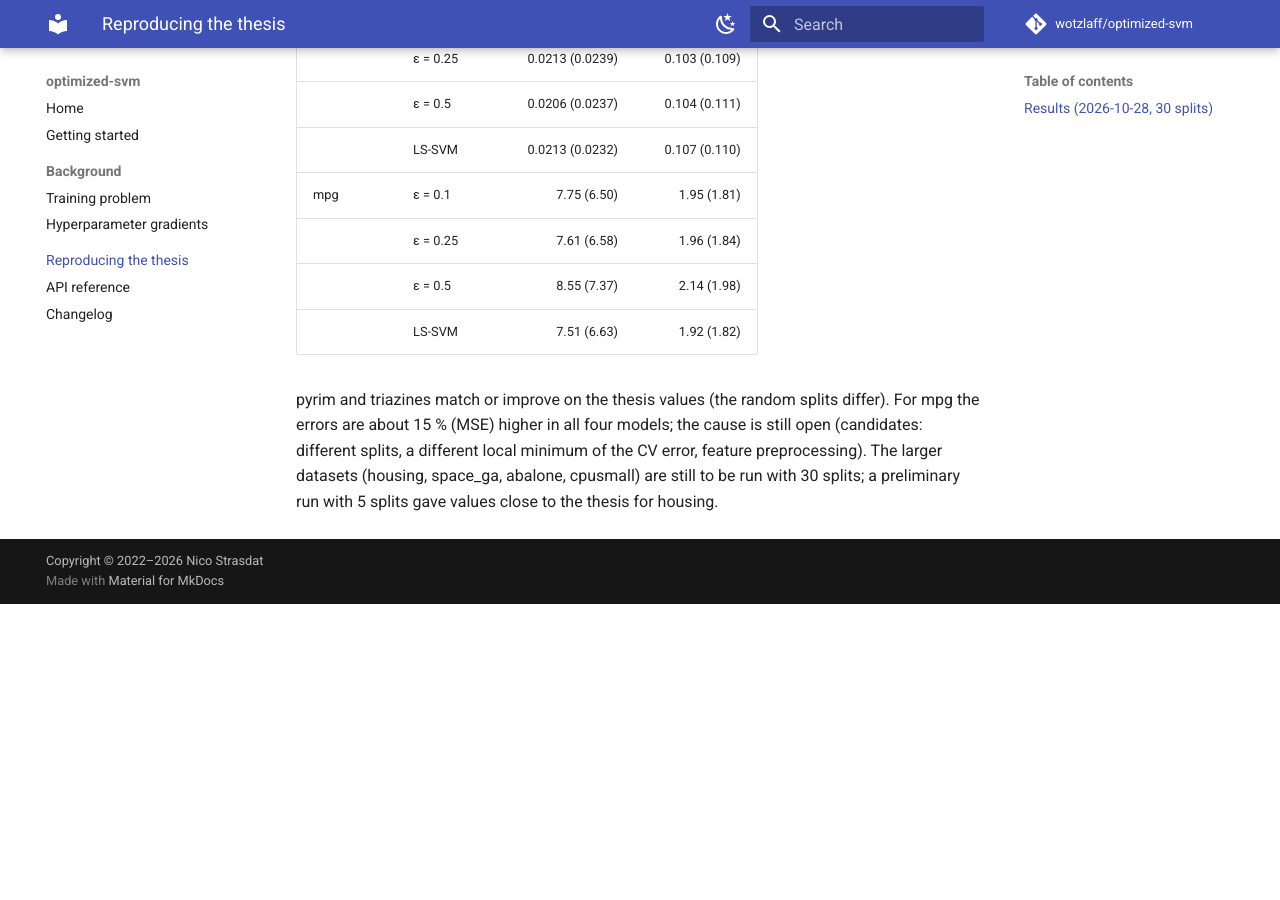
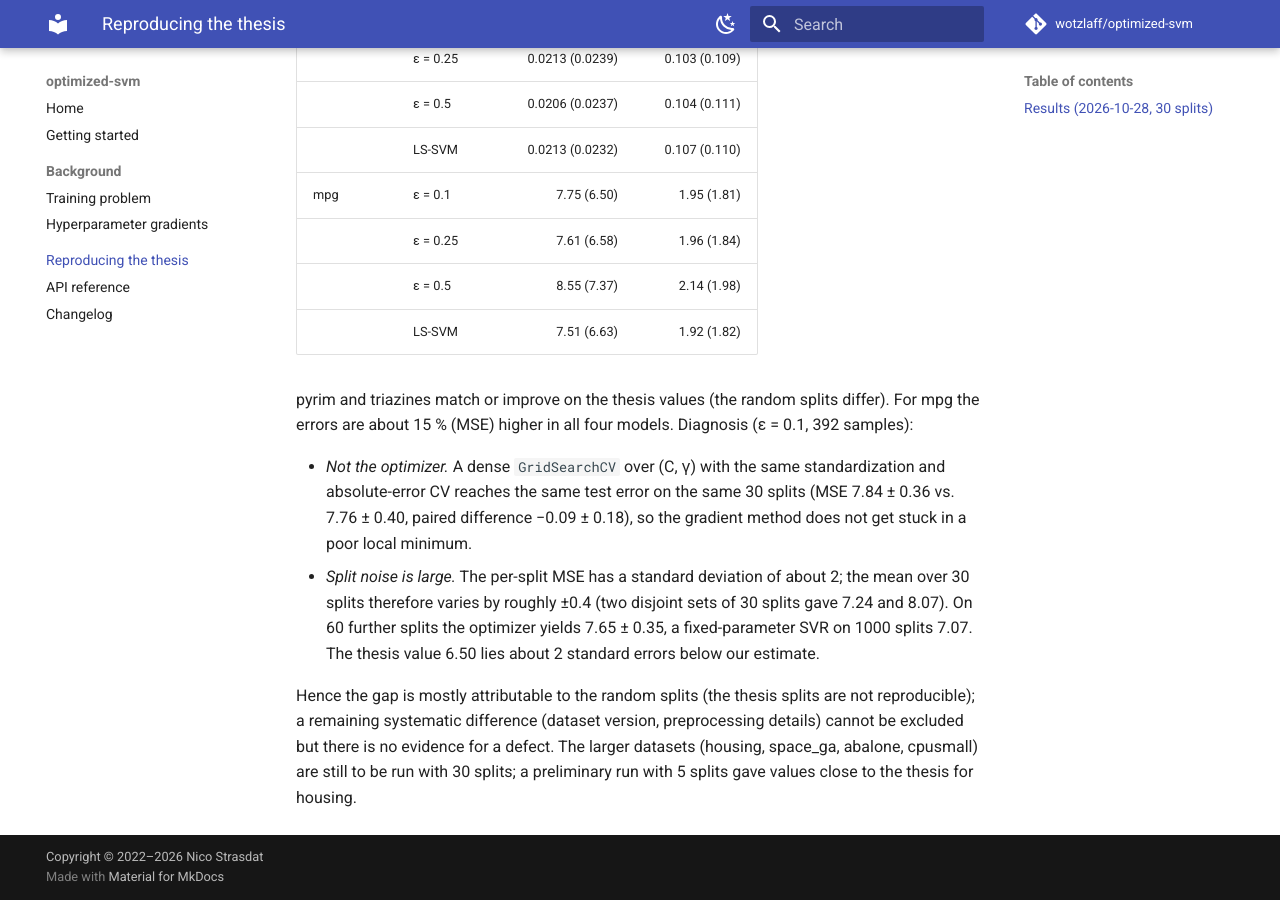
Before and after one commit to wotzlaff/optimized-svm, an MkDocs documentation site: the page built from docs/reproduction.md, in a window 1280 px wide and 900 px high, scrolled down 874 px. Built offline with MkDocs 1.6.1 and Material for MkDocs 9.7.7, drawn with Linux system fonts in a browser that asks for light colours; comment, search, counter and statistics services are not loaded; before the commit the page ends 1478 px from its top, so only the background shows below that.

Commit message:
Reproduction docs: diagnosis of the mpg deviation (split noise, not the optimizer)
Co-Authored-By: Claude Sonnet 5.5 <noreply@anthropic.com>

```diff
--- a/docs/reproduction.md
+++ b/docs/reproduction.md
@@ -36,7 +36,19 @@ Test MSE / MAE in original units; thesis values in parentheses.
 | | LS-SVM | 7.51 (6.63) | 1.92 (1.82) |
 
 pyrim and triazines match or improve on the thesis values (the random splits differ). For mpg
-the errors are about 15 % (MSE) higher in all four models; the cause is still open (candidates:
-different splits, a different local minimum of the CV error, feature preprocessing). The larger
+the errors are about 15 % (MSE) higher in all four models. Diagnosis (ε = 0.1, 392 samples):
+
+- *Not the optimizer.* A dense `GridSearchCV` over (C, γ) with the same standardization and
+  absolute-error CV reaches the same test error on the same 30 splits (MSE 7.84 ± 0.36 vs.
+  7.76 ± 0.40, paired difference −0.09 ± 0.18), so the gradient method does not get stuck in a
+  poor local minimum.
+- *Split noise is large.* The per-split MSE has a standard deviation of about 2; the mean over
+  30 splits therefore varies by roughly ±0.4 (two disjoint sets of 30 splits gave 7.24 and 8.07).
+  On 60 further splits the optimizer yields 7.65 ± 0.35, a fixed-parameter SVR on 1000 splits 7.07.
+  The thesis value 6.50 lies about 2 standard errors below our estimate.
+
+Hence the gap is mostly attributable to the random splits (the thesis splits are not
+reproducible); a remaining systematic difference (dataset version, preprocessing details) cannot
+be excluded but there is no evidence for a defect. The larger
 datasets (housing, space_ga, abalone, cpusmall) are still to be run with 30 splits; a preliminary
 run with 5 splits gave values close to the thesis for housing.
```
